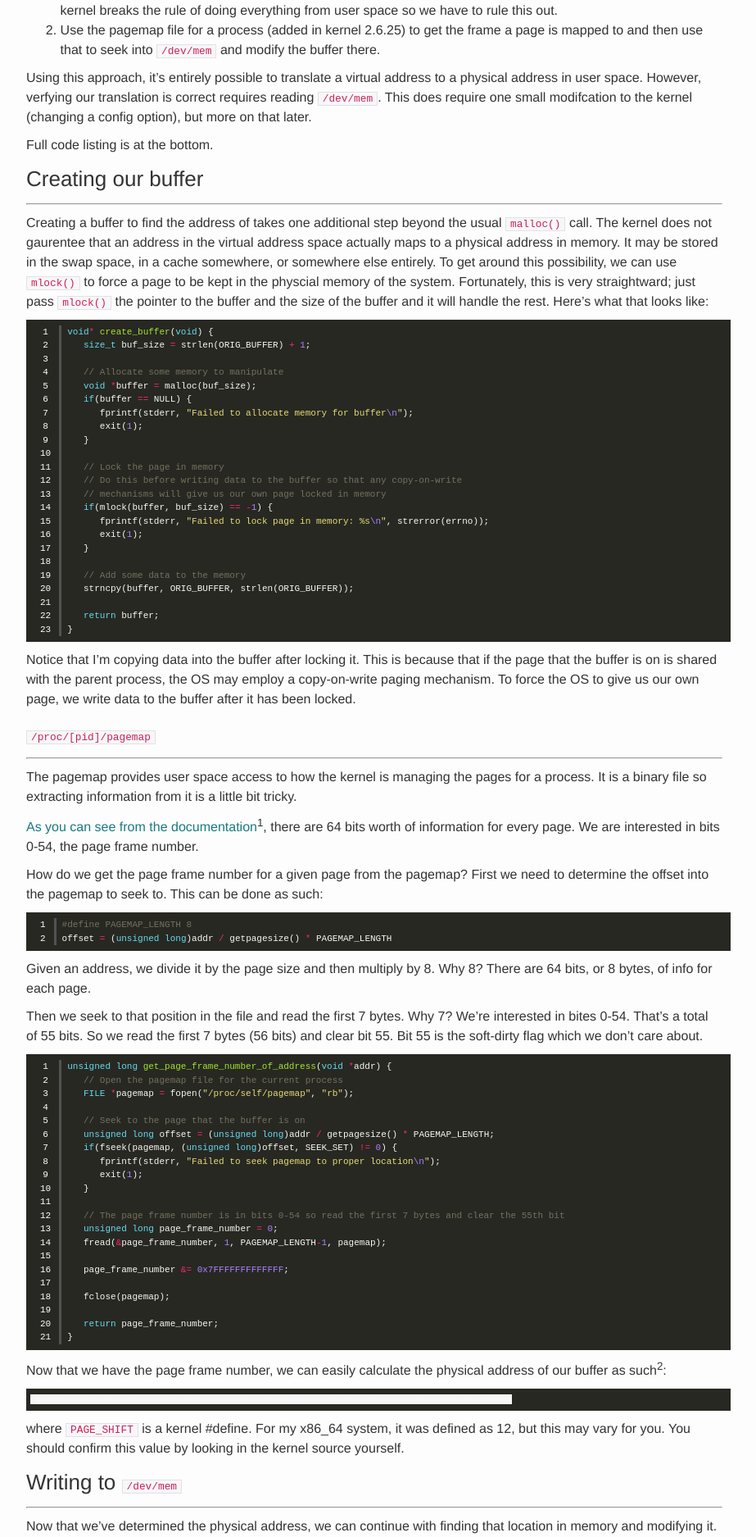
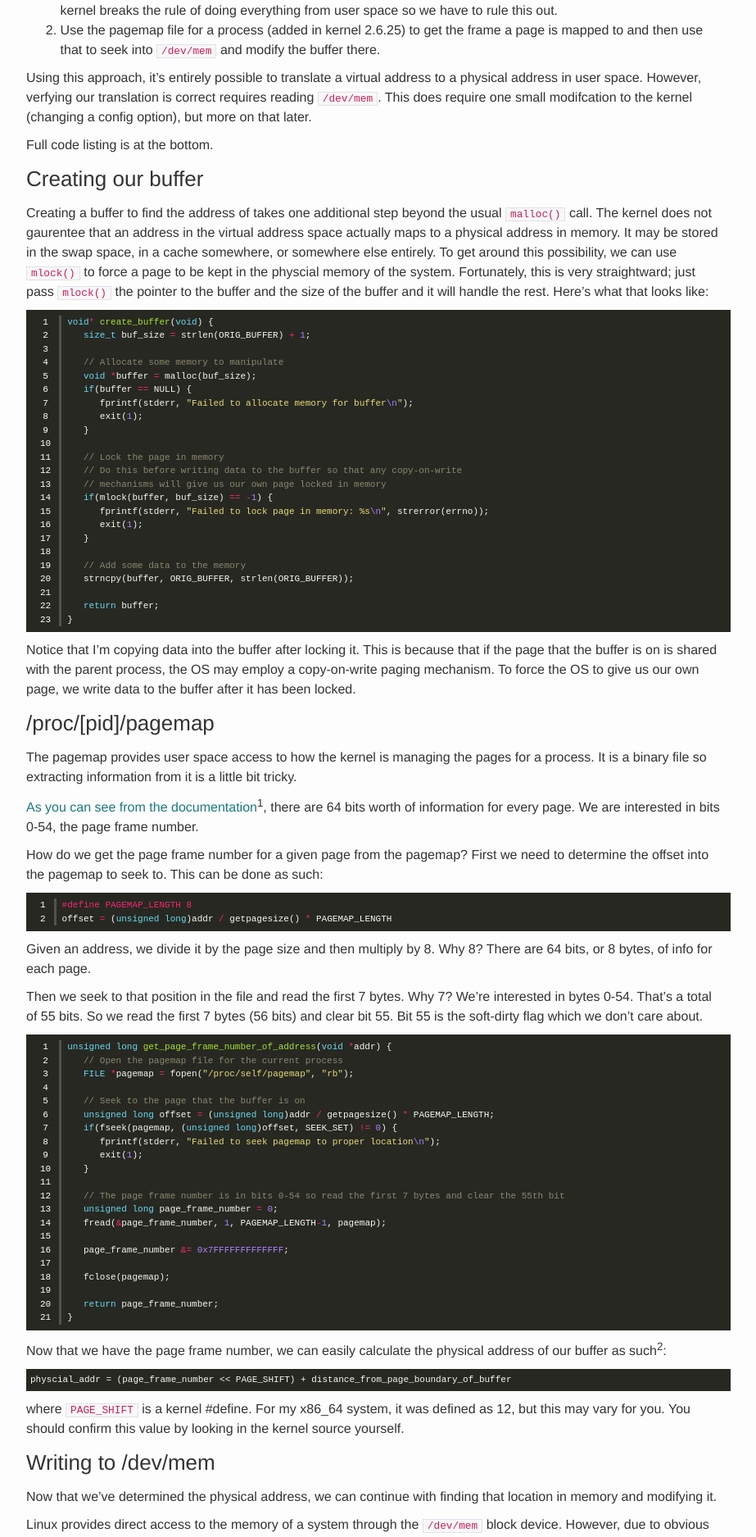
Before and after one commit to shanet/blog, a Jekyll site: the page built from _posts/2014-12-27-translating-virtual-addresses-to-physcial-addresses-in-user-space.md, in a window 1280 px wide. Shown: the part 620-2495 px from the top of the page at 82% size, without its empty margins (183-1106 px from the left). Built offline with Jekyll 4.4.1, drawn with Linux system fonts in a browser that asks for light colours.

Commit message:
fix mistmatching styles with highlighted code blocks

```diff
--- a/_posts/2014-12-27-translating-virtual-addresses-to-physcial-addresses-in-user-space.md
+++ b/_posts/2014-12-27-translating-virtual-addresses-to-physcial-addresses-in-user-space.md
@@ -26,7 +26,6 @@
 Full code listing is at the bottom.
 
 ### Creating our buffer
-<hr />
 
 Creating a buffer to find the address of takes one additional step beyond the usual <code>malloc()</code> call. The kernel does not gaurentee that an address in the virtual address space actually maps to a physical address in memory. It may be stored in the swap space, in a cache somewhere, or somewhere else entirely. To get around this possibility, we can use <code>mlock()</code> to force a page to be kept in the physcial memory of the system. Fortunately, this is very straightward; just pass <code>mlock()</code> the pointer to the buffer and the size of the buffer and it will handle the rest. Here's what that looks like:
 
@@ -58,8 +57,7 @@
 
 Notice that I'm copying data into the buffer after locking it. This is because that if the page that the buffer is on is shared with the parent process, the OS may employ a copy-on-write paging mechanism. To force the OS to give us our own page, we write data to the buffer after it has been locked.
 
-### <code>/proc/[pid]/pagemap</code>
-<hr />
+### /proc/[pid]/pagemap
 
 The pagemap provides user space access to how the kernel is managing the pages for a process. It is a binary file so extracting information from it is a little bit tricky.
 
@@ -74,7 +72,7 @@
 
 Given an address, we divide it by the page size and then multiply by 8. Why 8? There are 64 bits, or 8 bytes, of info for each page.
 
-Then we seek to that position in the file and read the first 7 bytes. Why 7? We're interested in bites 0-54. That's a total of 55 bits. So we read the first 7 bytes (56 bits) and clear bit 55. Bit 55 is the soft-dirty flag which we don't care about.
+Then we seek to that position in the file and read the first 7 bytes. Why 7? We're interested in bytes 0-54. That's a total of 55 bits. So we read the first 7 bytes (56 bits) and clear bit 55. Bit 55 is the soft-dirty flag which we don't care about.
 
 {% highlight c linenos %}
 unsigned long get_page_frame_number_of_address(void *addr) {
@@ -108,8 +106,7 @@
 
 where <code>PAGE_SHIFT</code> is a kernel #define. For my x86_64 system, it was defined as 12, but this may vary for you. You should confirm this value by looking in the kernel source yourself.
 
-### Writing to <code>/dev/mem</code>
-<hr />
+### Writing to /dev/mem
 
 Now that we've determined the physical address, we can continue with finding that location in memory and modifying it.
 
@@ -172,7 +169,6 @@
 {% endhighlight %}
 
 ### Conclusion & Full Code Listing
-<hr />
 
 It's worth noting that this was just an experiment. It's is not intended to be behavior that should be relied upon. In fact, in my testing, I experiened the kernel shuffling around physical addresses between the time at which I calculated the offset to seek to and writing data to that offset. The bottom line is: stick to virtual memory; it works really well. And if you need to modify physical memory from user space, find another way.
 
@@ -313,7 +309,6 @@
 {% endhighlight %}
 
 ### References
-<hr />
 
 [1] [https://www.kernel.org/doc/Documentation/vm/pagemap.txt](https://www.kernel.org/doc/Documentation/vm/pagemap.txt)<br />
 [2] [https://www.kernel.org/doc/gorman/html/understand/understand005.html](https://www.kernel.org/doc/gorman/html/understand/understand005.html)<br />
--- a/_sass/layout.scss
+++ b/_sass/layout.scss
@@ -66,6 +66,10 @@
 
 // Don't apply the styles above to pre blocks too
 pre code {
+  background-color: inherit;
+  border: 0;
   color: inherit;
   font-size: inherit;
+  padding-left: 0;
+  padding-right: 0;
 }
--- a/_sass/page.scss
+++ b/_sass/page.scss
@@ -3,12 +3,6 @@
 
   ul, ol {
     margin-left: 1.35em;
-  }
-
-  pre code {
-    border: 0;
-    padding-left: 0;
-    padding-right: 0;
   }
 
   img, iframe {
--- a/_sass/syntax.scss
+++ b/_sass/syntax.scss
@@ -21,17 +21,17 @@
   padding-left: 5px;
 }
 
-.highlight .c { color: #75715e } /* Comment */
+.highlight .c { color: #8c876f } /* Comment */
 .highlight .err { color: #960050; background-color: #1e0010 } /* Error */
 .highlight .k { color: #66d9ef } /* Keyword */
 .highlight .l { color: #ae81ff } /* Literal */
 .highlight .n { color: #f8f8f2 } /* Name */
 .highlight .o { color: #f92672 } /* Operator */
 .highlight .p { color: #f8f8f2 } /* Punctuation */
-.highlight .cm { color: #75715e } /* Comment.Multiline */
-.highlight .cp { color: #75715e } /* Comment.Preproc */
-.highlight .c1 { color: #75715e } /* Comment.Single */
-.highlight .cs { color: #75715e } /* Comment.Special */
+.highlight .cm { color: #8c876f } /* Comment.Multiline */
+.highlight .cp { color: #f92672 } /* Comment.Preproc */
+.highlight .c1 { color: #8c876f } /* Comment.Single */
+.highlight .cs { color: #8c876f } /* Comment.Special */
 .highlight .ge { font-style: italic } /* Generic.Emph */
 .highlight .gs { font-weight: bold } /* Generic.Strong */
 .highlight .kc { color: #66d9ef } /* Keyword.Constant */
```
Also changed, not shown: _posts/2014-04-09-adding-a-syscall-to-linux-3-14.md (+0 -3 lines).
